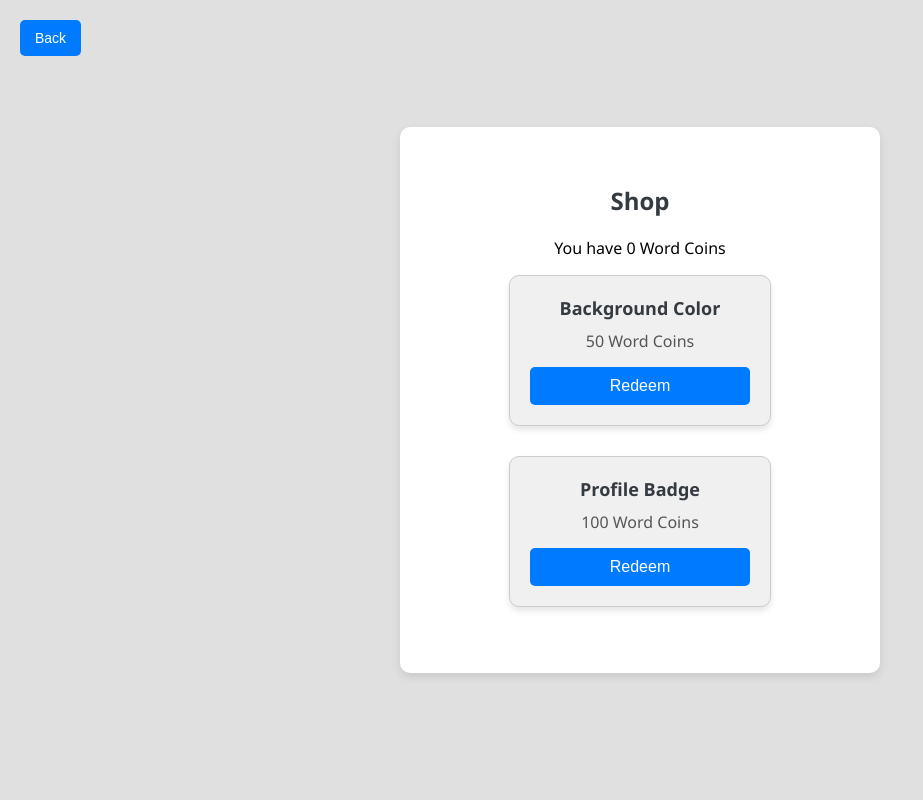
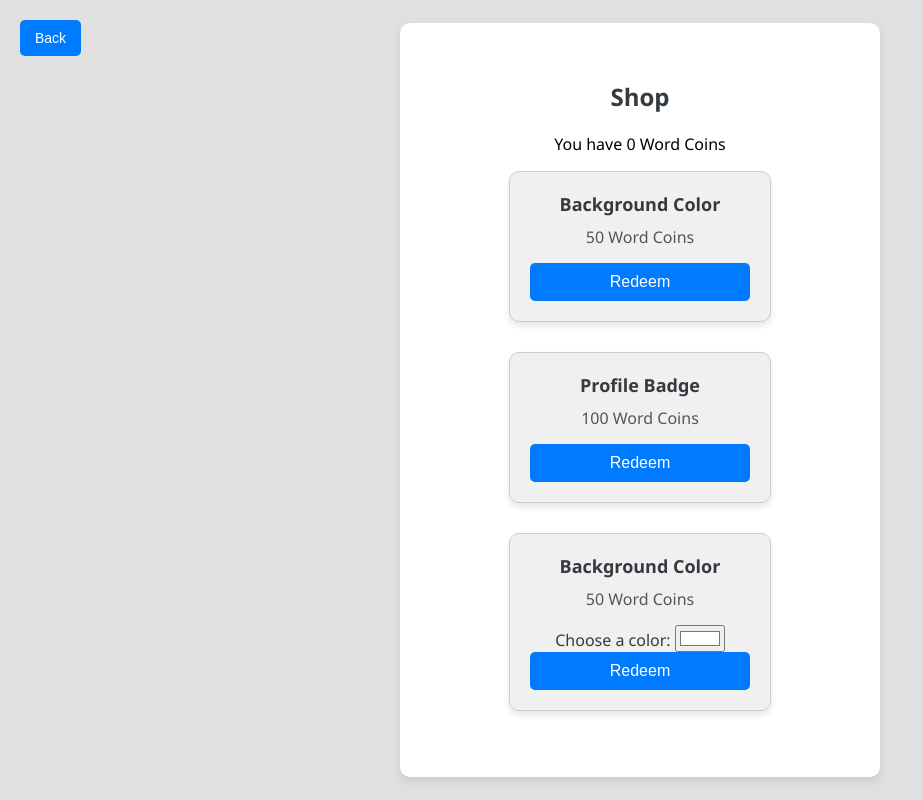
Before and after one commit to vostsoldier/sarcasm-detector, a Flask app: page /shop in a window 1280 px wide. Shown: the whole page, without its empty margins (0-923 px from the left). Run offline with Flask 3, Linux system fonts and the light colour scheme; the visitor is signed in with stand-in values (Sample User, id 1).

Commit message:
trying to make shop work + aria

```diff
--- a/app.py
+++ b/app.py
@@ -91,6 +91,7 @@ class User(UserMixin, db.Model):
     words_entered_today = db.Column(db.Integer, nullable=False, default=0)
     last_word_entry_date = db.Column(db.Date, nullable=True)
     is_private = db.Column(db.Boolean, default=False)
+    background_color = db.Column(db.String(7), nullable=True, default="#e0e0e0")
 
     friends = relationship(
         'User',
@@ -269,6 +270,12 @@ def redeem():
 
     if current_user.word_coins >= item_cost:
         current_user.word_coins -= item_cost
+        if item_type == 'background_color':
+            selected_color = request.form.get('color')
+            if selected_color and len(selected_color) == 7 and selected_color.startswith('#'):
+                current_user.background_color = selected_color
+            else:
+                flash('Invalid color selected.', 'danger')
         db.session.commit()
         flash('Item redeemed successfully!', 'success')
     else:
--- a/static/scripts.js
+++ b/static/scripts.js
@@ -189,6 +189,11 @@ document.addEventListener('DOMContentLoaded', function() {
             leaderboardList.appendChild(li);
         });
     });
+    const notification = document.getElementById('notification');
+    if (notification) {
+        notification.setAttribute('aria-live', 'assertive');
+        notification.setAttribute('role', 'alert');
+    }
 });
 
 function showNotification(achievements) {
--- a/templates/profile.html
+++ b/templates/profile.html
@@ -19,7 +19,7 @@
             {% endfor %}
         </ul>
         {% if contributions|length > 5 %}
-            <a href="{{ url_for('full_contributions', user_id=current_user.id) }}" class="button_class">See Full List</a>
+            <a href="{{ url_for('full_contributions', user_id=current_user.id) }}" class="button_class" aria-label="See Full List">See Full List</a>
         {% endif %}
         <h3>Your Achievements:</h3>
         <ul>
@@ -28,13 +28,13 @@
             {% endfor %}
         </ul>
         <h3>Your Friends:</h3>
-        <div class="friend-list">
+        <div class="friend-list" aria-live="polite">
             <ul>
                 {% for friend in current_user.friends %}
                     <li class="friend-item">
                         <a href="{{ url_for('user_profile', user_id=friend.id) }}">{{ friend.username }}</a>
                         <form action="{{ url_for('remove_friend', friend_id=friend.id) }}" method="POST">
-                            <button class="button_class remove-button" type="submit">Remove Friend</button>
+                            <button class="button_class remove-button" type="submit" aria-label="Remove Friend">Remove Friend</button>
                         </form>
                     </li>
                 {% else %}
--- a/templates/shop.html
+++ b/templates/shop.html
@@ -23,6 +23,17 @@
                     </form>
                 </li>
             {% endfor %}
+            <li class="shop-item">
+                <div class="item-name">Background Color</div>
+                <div class="item-cost">50 Word Coins</div>
+                <form method="POST" action="{{ url_for('redeem') }}">
+                    <input type="hidden" name="item_type" value="background_color">
+                    <input type="hidden" name="item_cost" value="50">
+                    <label for="color">Choose a color:</label>
+                    <input type="color" id="color" name="color" value="#ffffff" required>
+                    <button type="submit">Redeem</button>
+                </form>
+            </li>
         </ul>
     </div>
 </body>
```
Also changed, not shown: templates/index.html (+4 -3 lines), templates/login.html (+6 -3 lines), templates/settings.html (+9 -5 lines), templates/signup.html (+6 -3 lines).
